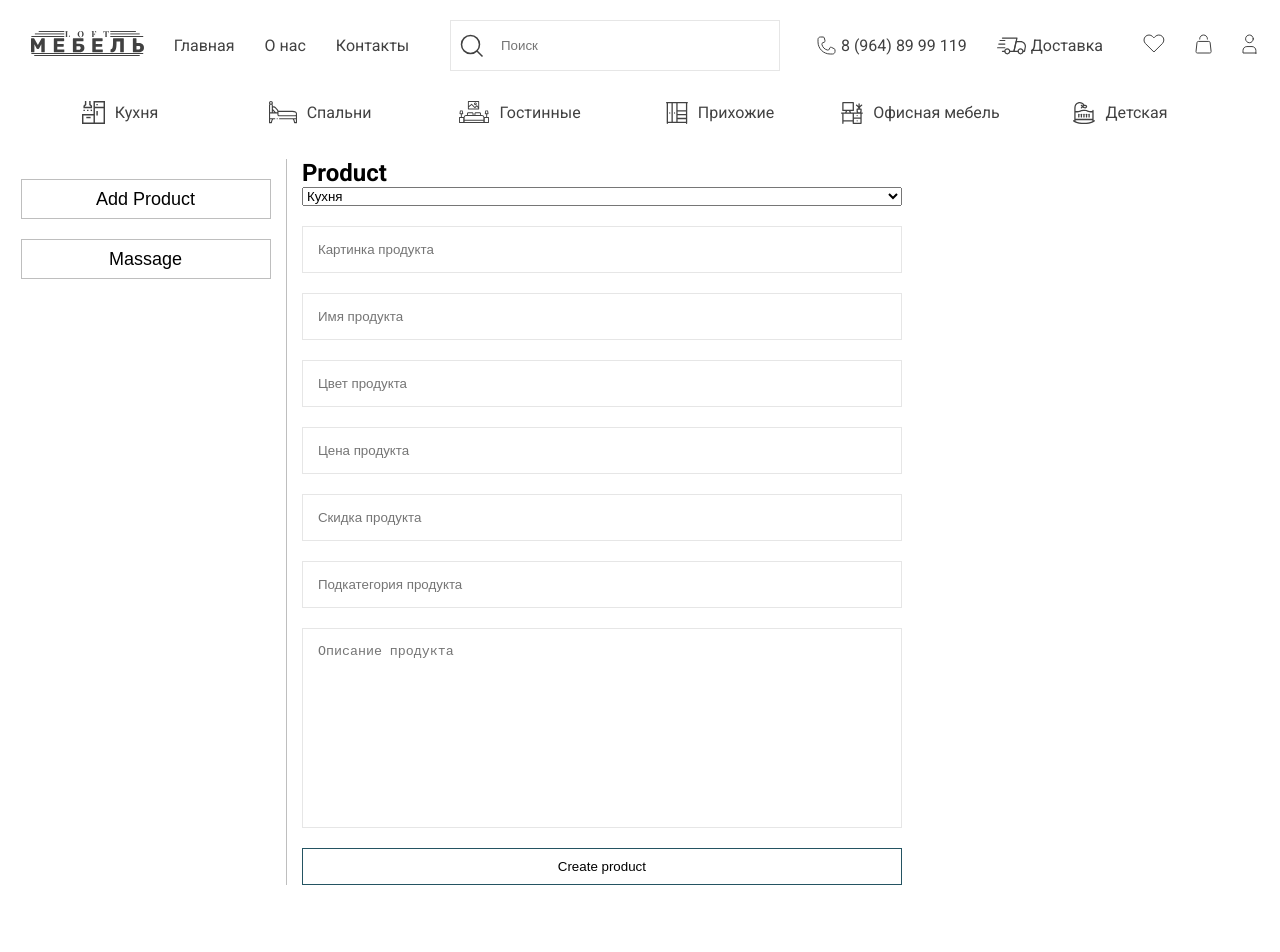
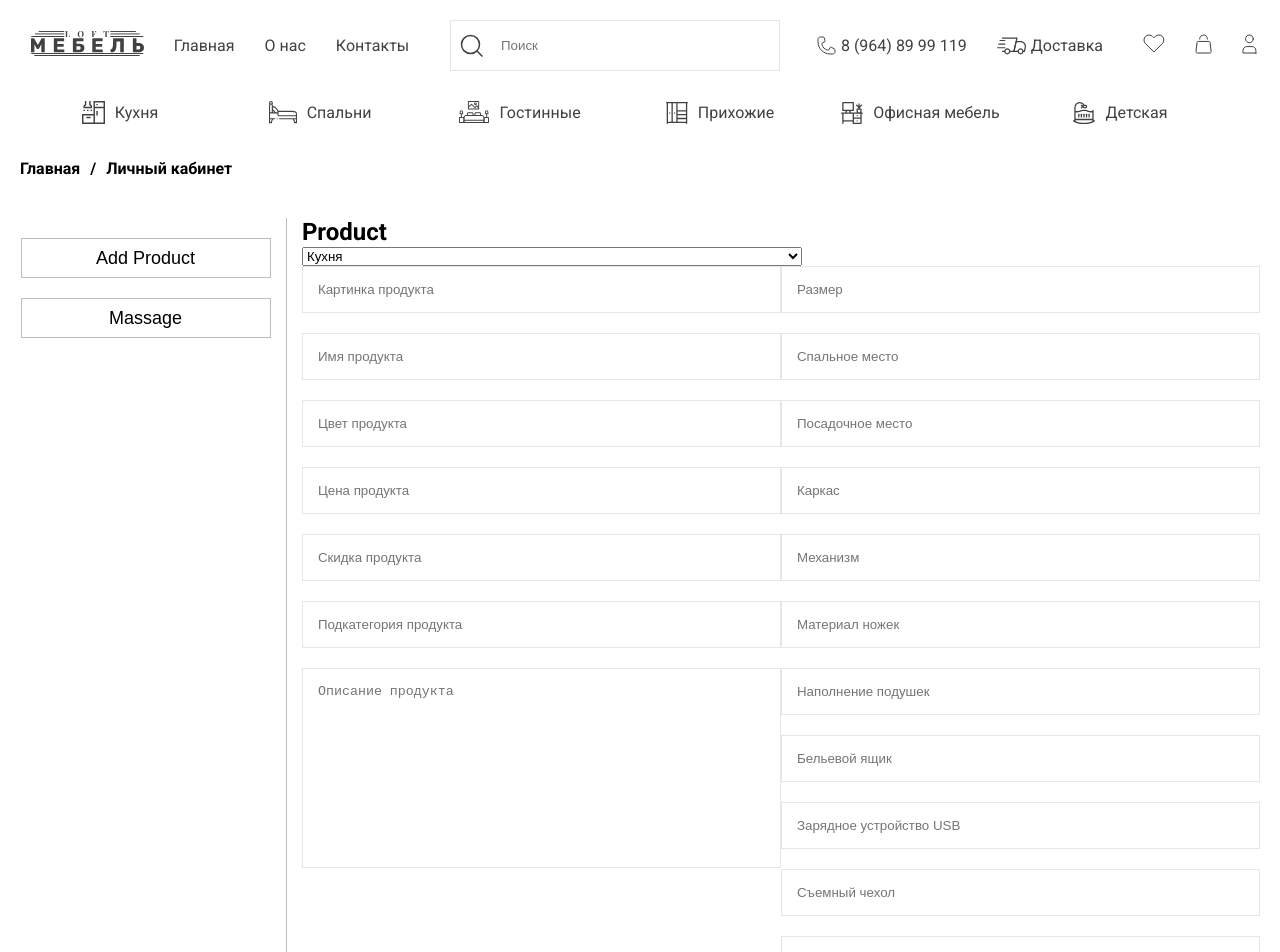
Before and after one commit to semisweetdemon/Loft, a React (Vite) app: page /admin in a window 1280 px wide. Shown: the top 952 px of the page. Built offline with nearby package versions, Linux system fonts and the light colour scheme; data requests are answered from the project's data file.

Commit message:
Specification

```diff
--- a/db.json
+++ b/db.json
@@ -111,8 +111,8 @@
           "subcategory": "Кухонная гарнитура",
           "description": "Лаконичные линии и простые формы, безупречный стиль и индивидуальность – все это кухонный гарнитур Velvet. Сдержанный скандинавский дизайн украсит любую современную обстановку. Элегантность, комфорт и функциональность, собранные воедино – Velvet просто создан для размеренного отдыха в кругу семьи или компании друзей!",
           "count": 1,
-          "favorite": false,
-          "busket": false,
+          "favorite": true,
+          "busket": true,
           "id": 1711345366895
         },
         {
@@ -124,9 +124,9 @@
           "sale": "0",
           "subcategory": "Кухня",
           "description": "Лаконичные линии и простые формы, безупречный стиль и индивидуальность – все это кухонный гарнитур Velvet. Сдержанный скандинавский дизайн украсит любую современную обстановку. Элегантность, комфорт и функциональность, собранные воедино – Velvet просто создан для размеренного отдыха в кругу семьи или компании друзей!",
-          "count": 1,
+          "count": 3,
           "favorite": true,
-          "busket": false,
+          "busket": true,
           "id": 1711346013668
         },
         {
@@ -154,7 +154,7 @@
           "description": "Дизайн коллекции ANTELLA, построенный на сочетании трендовых текстур дерева и бетона, фактурных поверхностей и графичных элементов, служит отсылкой к современной минималистичной эстетике большого города. Это функциональный интерьер без визуального шума, который умеет быть разным и подстраиваться под вкусы и привычки своих хозяев.",
           "count": 1,
           "favorite": true,
-          "busket": true,
+          "busket": false,
           "id": 1711346273401
         },
         {
@@ -166,9 +166,9 @@
           "sale": "0",
           "subcategory": "Кухня",
           "description": "Авторский дизайн CANTI, сочетающий в себе черты неоклассики и современного стиля, легко адаптируется под разные задачи. Эта кухня может стать пространством экспериментов для тех, кто следует самым актуальным трендам интерьерной моды, или окружить вас гармонией и уютом, которые так ценят любители благородной неоклассики.\n",
-          "count": 1,
+          "count": 8,
           "favorite": false,
-          "busket": false,
+          "busket": true,
           "id": 1711705916464
         },
         {
@@ -195,7 +195,7 @@
           "subcategory": "Кухня",
           "description": "Коллекция UNILINE создана для поклонников современного дизайна. Ее главные достоинства – это фасады с матовой поверхностью в выразительных оттенках, четкая линейность благодаря контрастному цветовому решению интегрированной J-ручки, а также комбинация сплошных фасадов и витрин с тонированным стеклом Dark Grey, которая делает дизайн необычным и привлекающим внимание.\n",
           "count": 1,
-          "favorite": false,
+          "favorite": true,
           "busket": false,
           "id": 1711706457530
         },
@@ -208,9 +208,9 @@
           "sale": "0",
           "subcategory": "Кухня",
           "description": "Коллекция TERRA – прекрасный выбор для тех, кто хочет придать своей кухне яркую индивидуальность. Ее рамочные фасады выполнены в модных оттенках матовых эмалей, а также могут быть окрашены в любой цвет по индивидуальному заказу и скомбинированы с древесными текстурами. Шкафы-витрины с серым сатинированным, фигурным или матовым стеклом на выбор делают пространство легким и воздушным, а элементы с отделкой «матовое золото» придают кухне особое благородство.\n",
-          "count": 1,
-          "favorite": false,
-          "busket": false,
+          "count": 10,
+          "favorite": true,
+          "busket": true,
           "id": 1711706600198
         },
         {
@@ -223,8 +223,8 @@
           "subcategory": "Кухня",
           "description": "Дизайнерскими особенностями коллекции со скругленными, плавными линиями радиусных фасадов BAROLO являются тактильные древесные текстуры, возможность окрашивания фасадов в любой выбранный цвет палитры RAL и их комбинирования с фасадами-компаньонами в отделке пластиком. Разнообразие комбинаций BAROLO позволяет создать очень разные по настроению и характеру интерьеры.\n",
           "count": 1,
-          "favorite": false,
-          "busket": false,
+          "favorite": true,
+          "busket": true,
           "id": 1711706894281
         },
         {
@@ -237,9 +237,24 @@
           "subcategory": "Кухня",
           "description": "Дизайн GRECO строится на выразительности форм, подчеркнутых текстурами дерева, камня и металла. Эта коллекция подойдет тем, кто ценит свободу и независимость, поскольку в ней заложены природная естественность и широчайший выбор функциональных, композиционных и цветовых решений.\n",
           "count": 1,
+          "favorite": true,
+          "busket": true,
+          "id": 1711707058340
+        },
+        {
+          "parent": "/kitchen",
+          "image": "https://fiesta-mebel.ru/assets/images/resources/86386/kuxonnyij-garnitur-fentezi-3-2.jpg",
+          "name": "Столешница",
+          "path": "/столешница",
+          "color": "Белый",
+          "price": "15998",
+          "sale": "",
+          "subcategory": "Кухонный гарнитур",
+          "description": "Данная кухня обладает весьма неординарным дизайном, способным тронуть любого равнодушного покупателя. Фасад Фентези 3 оформлен изысканным и красивым рисунком. Удобство и функциональность не вызывают сомнений. Это подтверждается наличием и большого шкафа-пенала, двойной тумбы для мойки, буфет с возможностью установки плиты и навесных шкафчиков.\n\nКомплектация:\n\nШкаф навесной 2 двери 0,90*0,72*0,32 - 1 шт\nШкаф навесной 1 дверь 0,60*0,72*0,32 - 1 шт\nШкаф навесной 2 двери 0,90*0,72*0,32 - 1 шт\nШкаф напольный 2 двери 0,90*0,84*0,60 - 1 шт\nШкаф напольный 2 ящика 0,60*0,84*0,60 - 1 шт\nШкаф напольный под бытовую технику 0,60*0,84*0,60 - 1 шт\nШкаф нижний 2 двери 0,90*0,84*0,60 - 1 шт\n\nГарантия: 24 месяца",
+          "count": 1,
           "favorite": false,
           "busket": false,
-          "id": 1711707058340
+          "id": 1712211201510
         }
       ],
       "id": "8bad"
@@ -388,6 +403,34 @@
           "favorite": false,
           "busket": false,
           "id": 1711709637538
+        },
+        {
+          "parent": "/bedroom",
+          "image": "https://magazin-mebeli-spb.ru/images/thumbnails/1952/1366/detailed/835/krovat-vena-mora-bej.jpg",
+          "name": "Кровать Вена",
+          "path": "/кроватьвена",
+          "color": "Бежевы, Матовая",
+          "price": "154923",
+          "sale": "",
+          "subcategory": "Двухспальня кровать",
+          "description": "В реальности цвет изделия может отличаться от представленного на фото ввиду различной цветопередачи устройств просмотра.",
+          "size": "218 × 185 × 90 (Дл. × Шир. × Выс.)",
+          "sleepingPlace": "195 × 144 × 44 (Дл. × Шир. × Выс.)",
+          "seat": "(ГхВ), мм - 2200х1150",
+          "skeleton": " Пенополиуретан, холкон 300, спанбонд",
+          "mechanism": "",
+          "theMaterialOfTheLegs": "C ортопедическим основанием на опорах",
+          "fillingPillows": "",
+          "linenDrawer": "нет",
+          "usbCharger": "нет",
+          "removableCover": "нет",
+          "decorativePillows": "нет",
+          "delivery": "",
+          "manufacturer": "",
+          "count": 1,
+          "favorite": false,
+          "busket": false,
+          "id": 1712217566637
         }
       ],
       "id": "0099"
@@ -684,13 +727,13 @@
   ],
   "massage": [
     {
-      "id": 1711886366109,
+      "id": "1711886366109",
       "PersonName": "Элдияр",
       "PersonMail": "semisweetdemon@gmail.com",
       "PersMassage": "ловапркпршвщамышщкмырвкмщшырм кгпврпыщшмрывщрм ываыыв"
     },
     {
-      "id": 1711886453132,
+      "id": "1711886453132",
       "PersonName": "Кудайберген ",
       "PersonMail": "kagastiev.kudaibergen.kk@gmail.com",
       "PersMassage": "iuytrewsdfgh sdfghjkjh ,mnbvcdtyu uytr "
--- a/src/components/AddProduct.jsx
+++ b/src/components/AddProduct.jsx
@@ -16,6 +16,19 @@ const AddProduct = () => {
 		sale: '',
 		subcategory: '',
 		description: '',
+		size: '',
+		sleepingPlace: '',
+		seat: '',
+		skeleton: '',
+		mechanism: '',
+		theMaterialOfTheLegs: '',
+		fillingPillows: '',
+		linenDrawer: '',
+		usbCharger: '',
+		removableCover: '',
+		decorativePillows: '',
+		delivery: '',
+		manufacturer: '',
 		count: 1,
 		favorite: false,
 		busket: false,
@@ -40,6 +53,19 @@ const AddProduct = () => {
 			sale: '',
 			subcategory: '',
 			description: '',
+			size: '',
+			sleepingPlace: '',
+			seat: '',
+			skeleton: '',
+			mechanism: '',
+			theMaterialOfTheLegs: '',
+			fillingPillows: '',
+			linenDrawer: '',
+			usbCharger: '',
+			removableCover: '',
+			decorativePillows: '',
+			delivery: '',
+			manufacturer: '',
 			count: 1,
 			favorite: false,
 			busket: false,
@@ -51,12 +77,13 @@ const AddProduct = () => {
 	return (
     <div className="Product">
       <h1>Product</h1>
-      <div className="Product__add">
-        <select name="parent" onChange={(e) => changeAboutProduct(e)} value={aboutProduct.parent}>
-          {arr.map((el) => (
-            <option value={el.path}>{el.categoryName}</option>
-          ))}
-        </select>
+			<select name="parent" onChange={(e) => changeAboutProduct(e)} value={aboutProduct.parent}>
+				{arr.map((el) => (
+					<option value={el.path}>{el.categoryName}</option>
+				))}
+			</select>
+			<div className="Product__block">
+				<div className="Product__block__add">
         <input onChange={(e) => changeAboutProduct(e)} type="url" name="image" placeholder="Картинка продукта" value={aboutProduct.image} />
         <input onChange={(e) => changeAboutProduct(e)} type="text" name="name" placeholder="Имя продукта" value={aboutProduct.name} />
         <input onChange={(e) => changeAboutProduct(e)} type="text" name="color" placeholder="Цвет продукта" value={aboutProduct.color} />
@@ -64,8 +91,25 @@ const AddProduct = () => {
         <input onChange={(e) => changeAboutProduct(e)} type="text" name="sale" placeholder="Скидка продукта" value={aboutProduct.sale} />
         <input onChange={(e) => changeAboutProduct(e)} type="text" name="subcategory" placeholder="Подкатегория продукта" value={aboutProduct.subcategory} />
         <textarea onChange={(e) => changeAboutProduct(e)} name="description" placeholder="Описание продукта" value={aboutProduct.description} />
+				</div>
+
+				<div className="Product__block__add">
+				<input onChange={(e) => changeAboutProduct(e)} type="text" name="size" placeholder="Размер" value={aboutProduct.size} />
+				<input onChange={(e) => changeAboutProduct(e)} type="text" name="sleepingPlace" placeholder="Спальное место" value={aboutProduct.sleepingPlace} />
+				<input onChange={(e) => changeAboutProduct(e)} type="text" name="seat" placeholder="Посадочное место" value={aboutProduct.seat} />
+				<input onChange={(e) => changeAboutProduct(e)} type="text" name="skeleton" placeholder="Каркас" value={aboutProduct.skeleton} />
+				<input onChange={(e) => changeAboutProduct(e)} type="text" name="mechanism" placeholder="Механизм" value={aboutProduct.mechanism} />
+				<input onChange={(e) => changeAboutProduct(e)} type="text" name="theMaterialOfTheLegs" placeholder="Материал ножек" value={aboutProduct.theMaterialOfTheLegs} />
+				<input onChange={(e) => changeAboutProduct(e)} type="text" name="fillingPillows" placeholder="Наполнение подушек" value={aboutProduct.fillingPillows} />
+				<input onChange={(e) => changeAboutProduct(e)} type="text" name="linenDrawer" placeholder="Бельевой ящик" value={aboutProduct.linenDrawer} />
+				<input onChange={(e) => changeAboutProduct(e)} type="text" name="usbCharger" placeholder="Зарядное устройство USB" value={aboutProduct.usbCharger} />
+				<input onChange={(e) => changeAboutProduct(e)} type="text" name="removableCover" placeholder="Съемный чехол" value={aboutProduct.removableCover} />
+				<input onChange={(e) => changeAboutProduct(e)} type="text" name="decorativePillows" placeholder="Декоративные подушки" value={aboutProduct.decorativePillows} />
+				<input onChange={(e) => changeAboutProduct(e)} type="text" name="delivery" placeholder="Вариант доставки" value={aboutProduct.delivery} />
+				<input onChange={(e) => changeAboutProduct(e)} type="text" name="manufacturer" placeholder="Производитель" value={aboutProduct.manufacturer} />
+				</div>
+			</div>
         <button onClick={createProduct}>Create product</button>
-      </div>
     </div>
 
 	);
--- /dev/null
+++ b/src/components/Specifications.jsx
@@ -0,0 +1,49 @@
+import React from "react";
+"react-router-dom";
+
+const Specifications = () => {
+
+	const [product, setProduct] = React.useState([]);
+	return (
+    <div className="specifications">
+      {
+        product.map((el, idx) => (
+          <div className="block" key={idx}>
+            <div className="specification_1">
+              <h3>Размер</h3>
+              <h3>{}</h3>
+              <h3>Спальное место</h3>
+              <h3></h3>
+              <h3>Посадочное место</h3>
+              <h3></h3>
+              <h3>Каркас</h3>
+              <h3></h3>
+              <h3>Механизм</h3>
+              <h3></h3>
+              <h3>Материал ножек</h3>
+              <h3></h3>
+              <h3>Наполнение подушек</h3>
+              <h3></h3>
+            </div>
+            <div className="specification_1">
+              <h3>Бельевой ящик</h3>
+              <h3></h3>
+              <h3>Зарядное устройство USB</h3>
+              <h3></h3>
+              <h3>Съемный чехол</h3>
+              <h3></h3>
+              <h3>Декоративные подушки</h3>
+              <h3></h3>
+              <h3>Вариант доставки</h3>
+              <h3></h3>
+              <h3>Производитель</h3>
+              <h3></h3>
+            </div>
+          </div>
+        ))
+      }
+    </div>
+  );
+};
+
+export default Specifications;
--- a/src/components/scss/AddProduct.scss
+++ b/src/components/scss/AddProduct.scss
@@ -1,12 +1,21 @@
 .Product {
+
+  select {
+    width: 500px;
+  }
   @media (max-width: 992px) {
     display: flex;
     flex-direction: column;
     align-items: center;
     gap: 30px;
   }
+
+  &__block {
+    display: flex;
+    align-items: flex-start;
+    justify-content: space-between;
     &__add {
-    max-width: 600px;
+      max-width: 500px;
       width: 100%;
       display: flex;
       flex-direction: column;
@@ -30,6 +39,8 @@
         height: 200px;
       }
 
+    }
+  }
   button {
     outline: none;
     border: none;
@@ -42,4 +53,3 @@
     }
   }
 }
-}
--- a/src/components/scss/Massage.scss
+++ b/src/components/scss/Massage.scss
@@ -1,6 +1,6 @@
 .massage {
   width: 100%;
-  height: 55vh;
+  height: 60vh;
   display: flex;
   flex-direction: column;
   gap: 15px;
--- a/src/pages/Admin.jsx
+++ b/src/pages/Admin.jsx
@@ -1,12 +1,19 @@
 import { useState } from 'react';
 import AddProduct from '../components/AddProduct';
 import Massage from '../components/Massage';
+import { useNavigate } from 'react-router-dom';
 
 const Admin = () => {
 	const [off, setOff] = useState(false);
+	const navigate = useNavigate()
 	return (
 		<section id="admin">
 			<div className="container">
+				<div className="path">
+					<h4 onClick={() => {navigate('/')}}>Главная</h4>
+					<h4>/</h4>
+					<h4>Личный кабинет</h4>
+				</div>
 				<div className="admin">
 					<div className="zakladki">
 						<button
@@ -27,15 +34,13 @@ const Admin = () => {
 					<div className="line__big"></div>
 					<div className="to__do">
 						{' '}
-						<div
-							className="add__product"
+						<div className="add__product"
 							style={{
 								display: !off ? 'block' : '',
 							}}>
 							<AddProduct />
 						</div>
-						<div
-							className="massages"
+						<div className="massages"
 							style={{
 								display: !off ? '' : 'block',
 							}}>
--- a/src/pages/ProductPage.jsx
+++ b/src/pages/ProductPage.jsx
@@ -5,6 +5,7 @@ import { useDispatch, useSelector } from 'react-redux';
 import { setCountPlus, setCountMinus, setAddBusket, setAddRemoveFavorite } from '../redux/Slices/productSlice';
 import { wishlist } from '../components';
 import { functionAddBusket, functionAddRemoveFavorite, functionCountMinus, functionCountPlus } from '../App';
+import Specifications from '../components/Specifications';
 
 const ProductPage = () => {
 	const { arr } = useSelector((state) => state.products);
@@ -72,6 +73,16 @@ const ProductPage = () => {
 								</div>
 								<p>{product.description}</p>
 							</div>
+							<div className="info__product">
+								<div className="info__product__btns">
+									<button>Характеристики</button>
+									<button>Описание</button>
+									<button>Доставка и оплата</button>
+								</div>
+								<div className="specifications">
+									<Specifications/>
+								</div>
+							</div>
 						</div>
 					</div>
 				</div>
--- a/src/pages/scss/Admin.scss
+++ b/src/pages/scss/Admin.scss
@@ -1,4 +1,13 @@
 #admin {
+	.path {
+		padding: 20px 0;
+		display: flex;
+		align-items: center;
+		gap: 10px;
+		h4 {
+			cursor: pointer;
+		}
+	}
 	.admin {
 		width: 100%;
 		display: flex;
--- a/src/pages/scss/ProductPage.scss
+++ b/src/pages/scss/ProductPage.scss
@@ -45,6 +45,25 @@
 
 				p {
 					font-size: 14px;
+				}
+			}
+			&__product {
+				&__btns{
+					display: flex;
+					align-items: center;
+					gap: 50px;
+					button {
+						border: transparent;
+						border-bottom: 3px solid transparent;
+						background-color: #FFF;
+						font-size: 18px;
+						color: #bebebe;
+						transition: .3s;
+						&:focus {
+							color: #000;
+							border-bottom: 3px solid #000;
+						}
+					}
 				}
 			}
 
```
Lines whose indentation alone changed are shown as unchanged.
